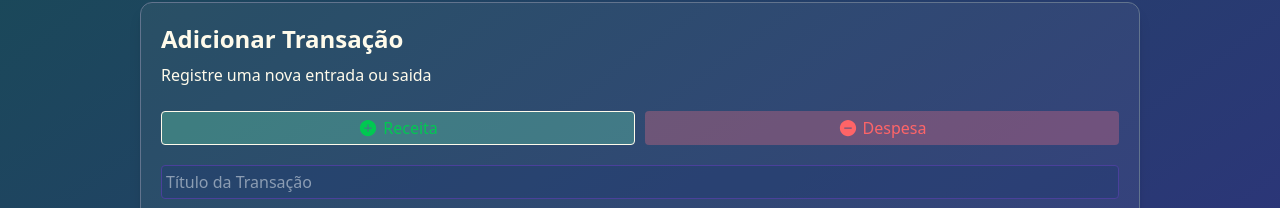
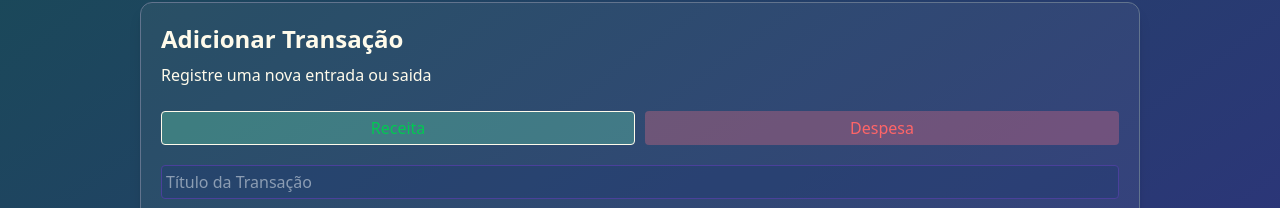
Before and after one commit to josehenriquedasilva/App-de-Finan-as, a React (Vite) app: page / in a window 1280 px wide. Shown: the part 348-556 px from the top of the page. Built offline with nearby package versions, Linux system fonts and the light colour scheme.

Commit message:
Atualização

```diff
--- a/componentes/Add_transacao.jsx
+++ b/componentes/Add_transacao.jsx
@@ -1,6 +1,4 @@
 import { useState } from "react";
-import { IoRemoveCircleSharp, IoAddCircleSharp } from "react-icons/io5";
-
 
 function Add_transacao({transacaoAdd, calculandoTransacoes}) {
     const [tituloTransacao, setTituloTransacao] = useState("");
@@ -23,12 +21,10 @@ function Add_transacao({transacaoAdd, calculandoTransacoes}) {
                 <div className="flex flex-col gap-5">
                     <section className="flex gap-2.5">
                         <button className={`flex items-center justify-center w-1/2 h-8.5 text-center text-green-500 font-medium bg-quarta rounded-sm p-1 hover:bg-oitava hover:text-green-300 duration-250 cursor-pointer ${tipoTransacao ? 'border border-amber-50' : ''}`} onClick={() => setTipoTransacao(true)}>
-                            <IoAddCircleSharp className="size-5 mr-[5px]"/>
                             Receita
                         </button>
 
                         <button className={`flex items-center justify-center w-1/2 text-cente font-medium text-red-400 bg-quinta rounded-sm hover:bg-nona hover:text-red-300 duration-250 cursor-pointer ${tipoTransacao ? '' : 'border border-amber-50'}`} onClick={() => setTipoTransacao(false)}>
-                            <IoRemoveCircleSharp className="size-5 mr-[5px]"/>
                             Despesa
                         </button>
                     </section>
```
